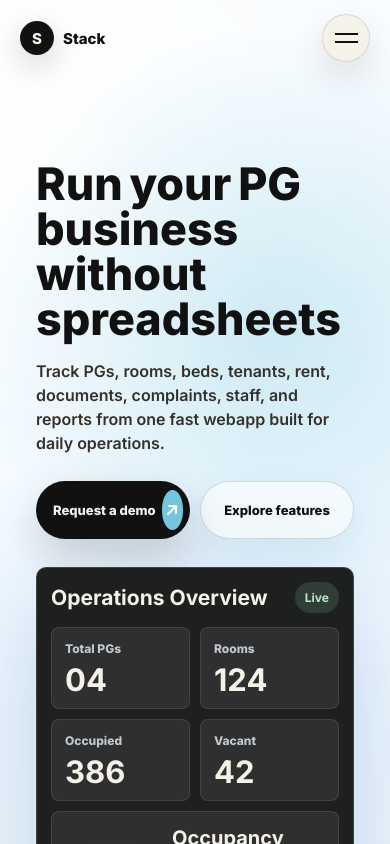
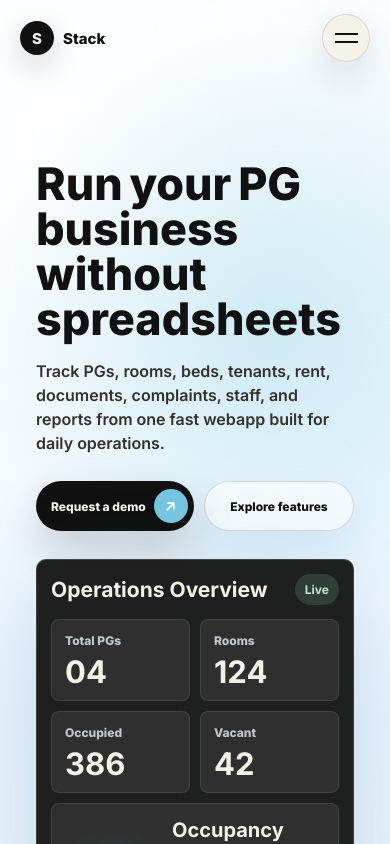
Before and after one commit to hariharan-developer-31/pg-website, a Next.js app: page / in a window 390 px wide. Shown: the top 844 px of the page. Built offline with nearby package versions, Linux system fonts and the light colour scheme.

Commit message:
mobile respo1

```diff
--- a/app/globals.css
+++ b/app/globals.css
@@ -326,11 +326,12 @@ footer { display: flex; flex-wrap: wrap; justify-content: space-between; gap: 14
   .hero-title { font-size: clamp(34px, 11.5vw, 46px); line-height: 1; }
   .word { margin-right: .15em; }
   .hero-lead { font-size: 16px; line-height: 1.5; }
-  .hero-actions { display: grid; grid-template-columns: minmax(0, 1fr) minmax(0, 1fr); align-items: stretch; gap: 10px; }
-  .cta-btn { width: 100%; min-width: 0; min-height: 58px; justify-content: space-between; padding: 5px 6px 5px 16px; gap: 6px; }
-  .cta-text { font-size: 13px; letter-spacing: 0; }
-  .cta-circle { width: 40px; height: 40px; }
-  .ghost-link { width: 100%; min-height: 58px; justify-content: center; padding: 0 10px; font-size: 13px; text-align: center; white-space: nowrap; }
+  .hero-actions { display: grid; grid-template-columns: minmax(0, 1fr) minmax(0, .95fr); align-items: stretch; gap: 10px; }
+  .cta-btn { width: 100%; min-width: 0; min-height: 50px; justify-content: space-between; padding: 4px 5px 4px 14px; gap: 6px; }
+  .cta-text { font-size: 12px; letter-spacing: 0; }
+  .cta-circle { width: 34px; height: 34px; flex: 0 0 34px; }
+  .cta-circle svg { width: 15px; height: 15px; }
+  .ghost-link { width: 100%; min-height: 50px; justify-content: center; padding: 0 10px; font-size: 12px; text-align: center; white-space: nowrap; }
   .hero-console { margin-top: 6px; }
   .console-shell { padding: 14px; }
   .console-nav strong { font-size: 21px; }
--- a/scripts/test-project.mjs
+++ b/scripts/test-project.mjs
@@ -69,7 +69,8 @@ async function runSourceTests() {
   assert.match(css, /\.word\s*\{[^}]*margin-right/s, "hero word reveal should preserve visible spacing");
   assert.match(css, /\.cta-btn\s*\{[^}]*background:\s*var\(--ink\)[^}]*color:\s*var\(--paper\)/s, "primary hero CTA should have strong contrast");
   assert.match(css, /\.ghost-link\s*\{[^}]*border:[^}]*background:\s*rgba\(255,255,255,.6\)/s, "secondary hero CTA should be button-like and visible");
-  assert.match(css, /@media \(max-width: 520px\)\s*\{[\s\S]*?\.hero-actions\s*\{[^}]*grid-template-columns:\s*minmax\(0,\s*1fr\)\s*minmax\(0,\s*1fr\)/s, "mobile hero CTAs should stay in one row");
+  assert.match(css, /@media \(max-width: 520px\)\s*\{[\s\S]*?\.hero-actions\s*\{[^}]*grid-template-columns:\s*minmax\(0,\s*1fr\)\s*minmax\(0,\s*\.95fr\)/s, "mobile hero CTAs should stay in one row");
+  assert.match(css, /@media \(max-width: 520px\)\s*\{[\s\S]*?\.cta-circle\s*\{[^}]*flex:\s*0 0 34px/s, "mobile CTA arrow circle should not shrink");
   assert.match(css, /@media \(max-width: 520px\)\s*\{[\s\S]*?\.ghost-link\s*\{[^}]*white-space:\s*nowrap/s, "mobile secondary CTA should not wrap awkwardly");
   assert.match(css, /@media \(max-width: 520px\)\s*\{[\s\S]*?\.hero-layout\s*\{[^}]*gap:\s*22px/s, "mobile hero should keep balanced space above dashboard preview");
   assert.doesNotMatch(css, /\.brand span:last-child\s*\{[^}]*display:\s*none/s, "mobile brand name should remain visible");
```
